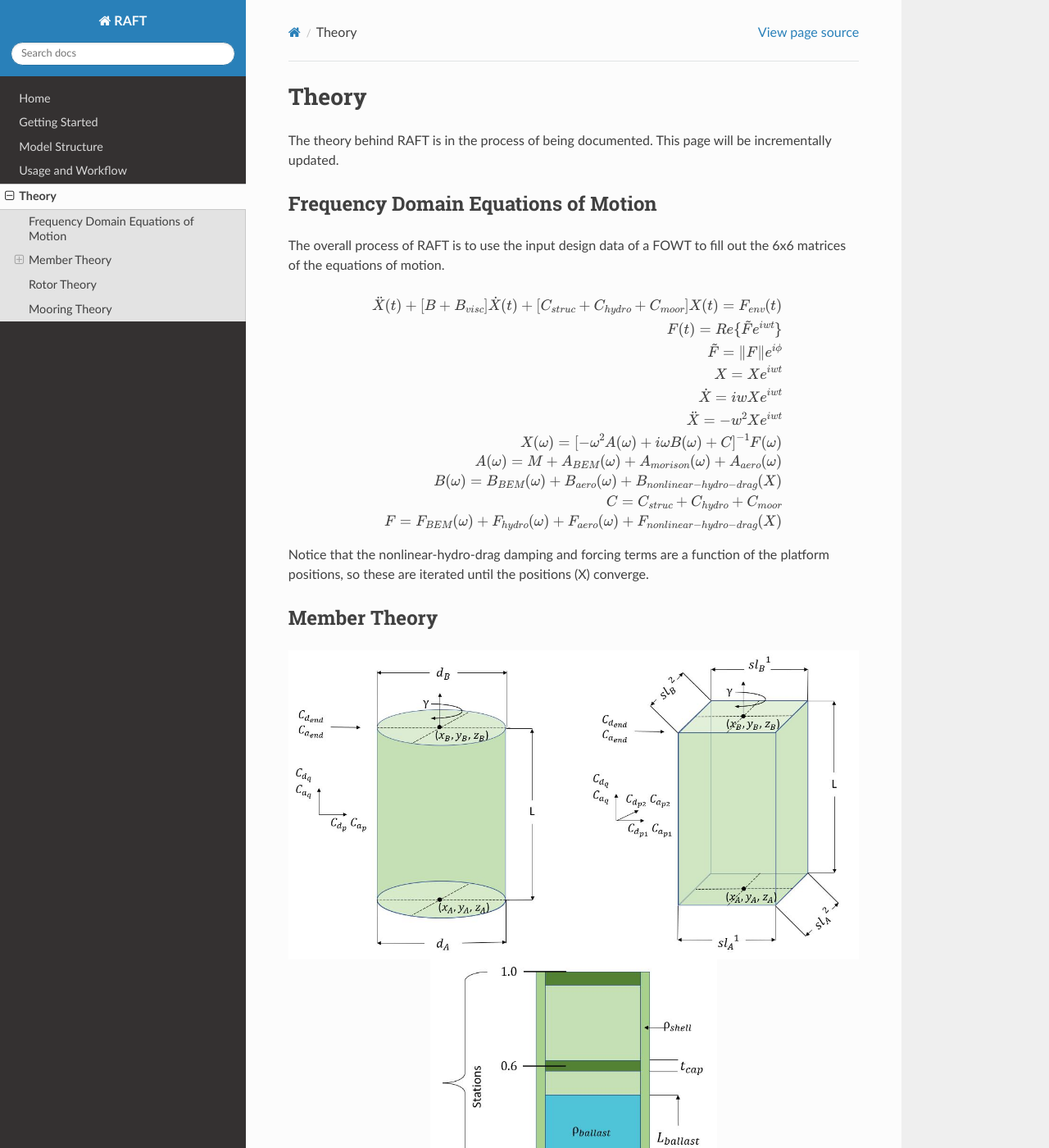
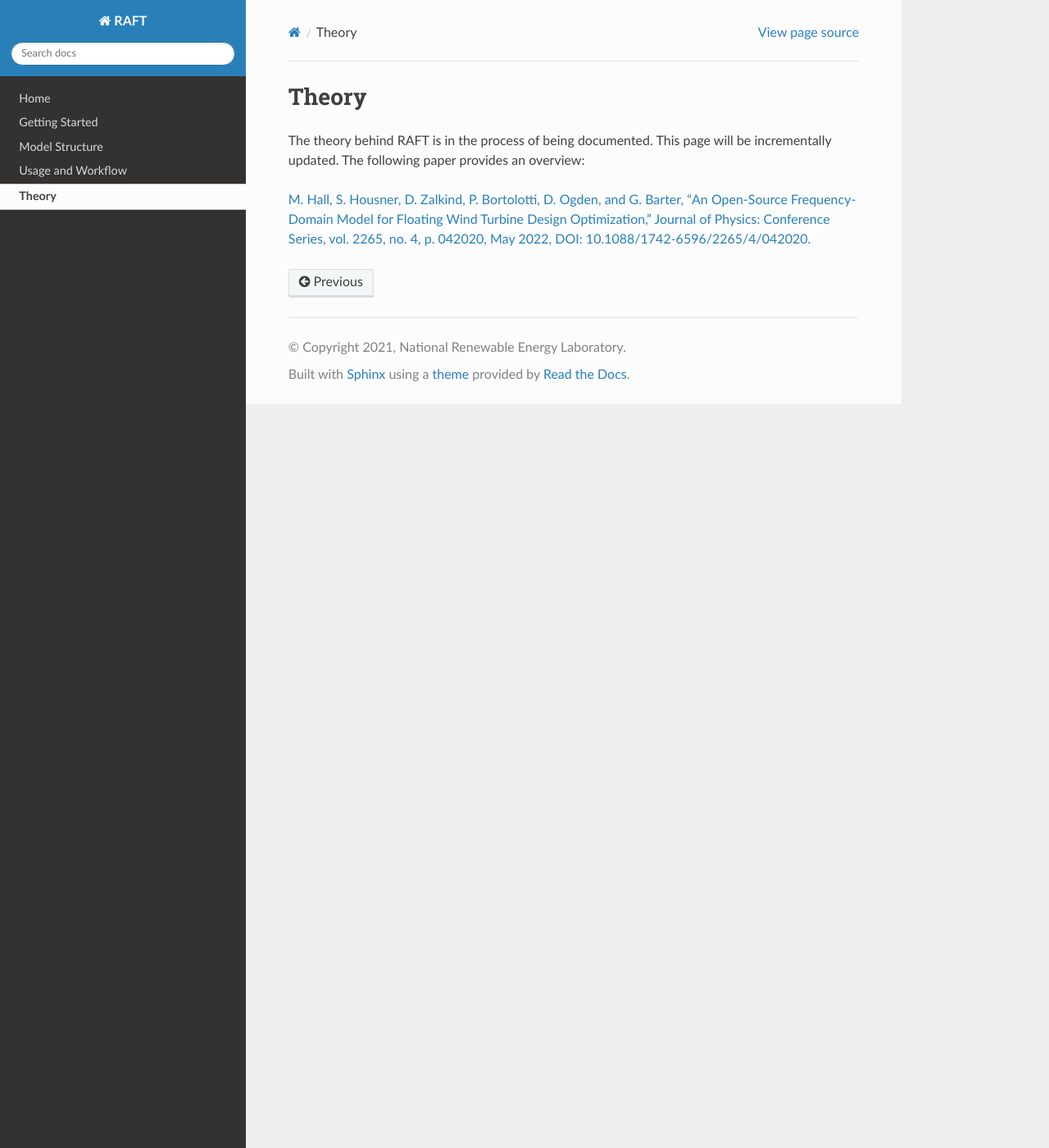
Before and after one commit to WISDEM/RAFT, a Sphinx documentation site: the page built from docs/theory.rst, in a window 1280 px wide and 1400 px high. Shown: the whole window at 82% size. Built offline with Sphinx 7.4.7 and the Read the Docs theme 2.0.0, drawn with Linux system fonts in a browser that asks for light colours; some of the changed text lies outside the part shown.

Commit message:
Adding NOTICE.txt and paper link to readthedocs:
- Added NOTICE.txt for copyright/license statement.
- Tweaked documentation pages to give link to Torque paper
  and hide rough-draft theory scraps.
- Added a plotting option for showing/hiding the airfoil cords.

```diff
--- a/docs/structure.rst
+++ b/docs/structure.rst
@@ -11,6 +11,7 @@ RAFT represents a floating wind turbine system as a collection of different obje
 
 .. image:: /images/objects.JPG
     :align: center
+    :width: 240px
 
 Each of these objects corresponds to a class in python. The Model class contains
 the full RAFT representation of a floating wind system. Within it, the FOWT class
--- a/docs/theory.rst
+++ b/docs/theory.rst
@@ -2,75 +2,82 @@ Theory
 =====================
 
 The theory behind RAFT is in the process of being documented. This page will be incrementally updated.
+The following paper provides an overview:
+
+`M. Hall, S. Housner, D. Zalkind, P. Bortolotti, D. Ogden, and G. Barter,
+“An Open-Source Frequency-Domain Model for Floating Wind Turbine Design Optimization,”
+Journal of Physics: Conference Series, vol. 2265, no. 4, p. 042020, May 2022, DOI: 10.1088/1742-6596/2265/4/042020. <https://iopscience.iop.org/article/10.1088/1742-6596/2265/4/042020>`_
 
 
-Frequency Domain Equations of Motion
-------------------------------------
+..
+  COMMENTING OUT TILL IT'S UP TO DATE
+  Frequency Domain Equations of Motion
+  ------------------------------------
 
-The overall process of RAFT is to use the input design data of a FOWT to fill out the 6x6 matrices of the equations of motion.
+  The overall process of RAFT is to use the input design data of a FOWT to fill out the 6x6 matrices of the equations of motion.
 
-.. math::
+  .. math::
 
-   [M+A]\ddot{X}(t) + [B+B_{visc}]\dot{X}(t) + [C_{struc}+C_{hydro}+C_{moor}]X(t) = F_{env}(t)
+     [M+A]\ddot{X}(t) + [B+B_{visc}]\dot{X}(t) + [C_{struc}+C_{hydro}+C_{moor}]X(t) = F_{env}(t)
 
-   F(t) = Re\{\tilde{F}e^{iwt}\}
+     F(t) = Re\{\tilde{F}e^{iwt}\}
 
-   \tilde{F} = \|F\|e^{i\phi}
+     \tilde{F} = \|F\|e^{i\phi}
 
-   X = Xe^{iwt}
+     X = Xe^{iwt}
 
-   \dot{X} = iwXe^{iwt}
+     \dot{X} = iwXe^{iwt}
 
-   \ddot{X} = -w^2Xe^{iwt}
+     \ddot{X} = -w^2Xe^{iwt}
 
-   X(\omega) = [-\omega^2A(\omega) + i \omega B(\omega) + C]^{-1} F(\omega)
+     X(\omega) = [-\omega^2A(\omega) + i \omega B(\omega) + C]^{-1} F(\omega)
 
-   A(\omega) = M + A_{BEM}(\omega) + A_{morison}(\omega) + A_{aero}(\omega)
+     A(\omega) = M + A_{BEM}(\omega) + A_{morison}(\omega) + A_{aero}(\omega)
 
-   B(\omega) = B_{BEM}(\omega) + B_{aero}(\omega) + B_{nonlinear-hydro-drag}(X)
+     B(\omega) = B_{BEM}(\omega) + B_{aero}(\omega) + B_{nonlinear-hydro-drag}(X)
 
-   C = C_{struc} + C_{hydro} + C_{moor}
+     C = C_{struc} + C_{hydro} + C_{moor}
 
-   F = F_{BEM}(\omega) + F_{hydro}(\omega) + F_{aero}(\omega) + F_{nonlinear-hydro-drag}(X)
+     F = F_{BEM}(\omega) + F_{hydro}(\omega) + F_{aero}(\omega) + F_{nonlinear-hydro-drag}(X)
 
-Notice that the nonlinear-hydro-drag damping and forcing terms are a function of the platform positions, so these are iterated
-until the positions (X) converge.
+  Notice that the nonlinear-hydro-drag damping and forcing terms are a function of the platform positions, so these are iterated
+  until the positions (X) converge.
 
 
-Member Theory
--------------
+  Member Theory
+  -------------
 
-.. image:: /images/members1.JPG
-    :align: center
+  .. image:: /images/members1.JPG
+      :align: center
 
-.. image:: /images/members2.JPG
-    :align: center
-    :width: 350px
-    :height: 350px
+  .. image:: /images/members2.JPG
+      :align: center
+      :width: 350px
+      :height: 350px
 
-Mass & Inertia
-^^^^^^^^^^^^^^
-The 6x6 mass matrix is calculated for each member using the properties given in the input design yaml.
-Members can be cylindrical or rectangular
+  Mass & Inertia
+  ^^^^^^^^^^^^^^
+  The 6x6 mass matrix is calculated for each member using the properties given in the input design yaml.
+  Members can be cylindrical or rectangular
 
-Hydrostatics
-^^^^^^^^^^^^
-The 6x6 hydrostatic stiffness matrix is calculated for each member using the properties given in the input design yaml.
+  Hydrostatics
+  ^^^^^^^^^^^^
+  The 6x6 hydrostatic stiffness matrix is calculated for each member using the properties given in the input design yaml.
 
-Hydrodynamics
-^^^^^^^^^^^^^
-The 6x6 hydrodynamic matrices for each member are calculated in one of two ways: a BEM solver, pyHAMS, or a Morison equation approximation
+  Hydrodynamics
+  ^^^^^^^^^^^^^
+  The 6x6 hydrodynamic matrices for each member are calculated in one of two ways: a BEM solver, pyHAMS, or a Morison equation approximation
 
 
 
-Rotor Theory
-------------
+  Rotor Theory
+  ------------
 
-The Rotor uses aerodynamic theory from WISDEM's CCBlade. Check out the `CCBlade documentation <https://wisdem.readthedocs.io/en/latest/wisdem/ccblade/index.html>`_
-for more infomation.
+  The Rotor uses aerodynamic theory from WISDEM's CCBlade. Check out the `CCBlade documentation <https://wisdem.readthedocs.io/en/latest/wisdem/ccblade/index.html>`_
+  for more infomation.
 
-Mooring Theory
---------------
+  Mooring Theory
+  --------------
 
-RAFT uses the quasi-static mooring system modeler, MoorPy. Check out `the MoorPy documentation <https://moorpy.readthedocs.io/en/latest/>`_
-for more information.
+  RAFT uses the quasi-static mooring system modeler, MoorPy. Check out `the MoorPy documentation <https://moorpy.readthedocs.io/en/latest/>`_
+  for more information.
```
Also changed, not shown: NOTICE.txt (added, +15 -0 lines), docs/index.rst (+37 -28 lines), docs/images/illustrations.png (added), 3 other files.
